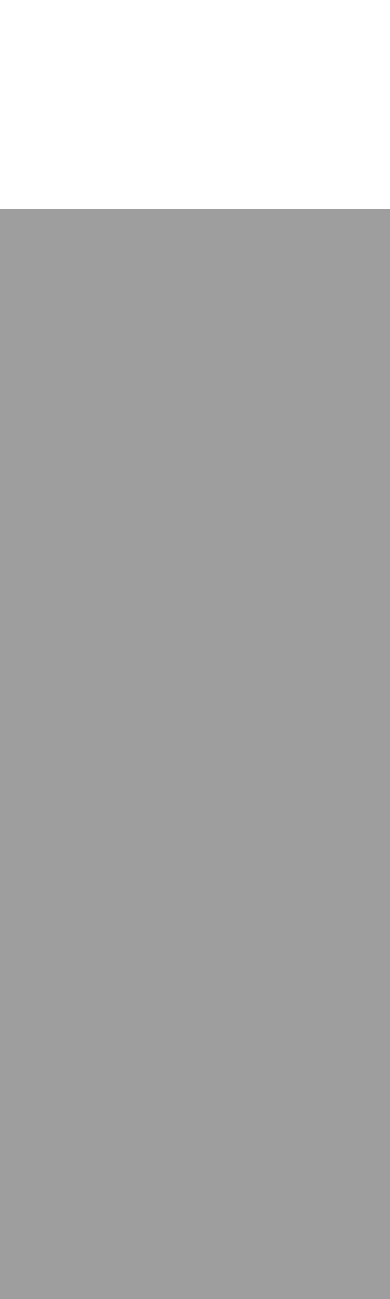
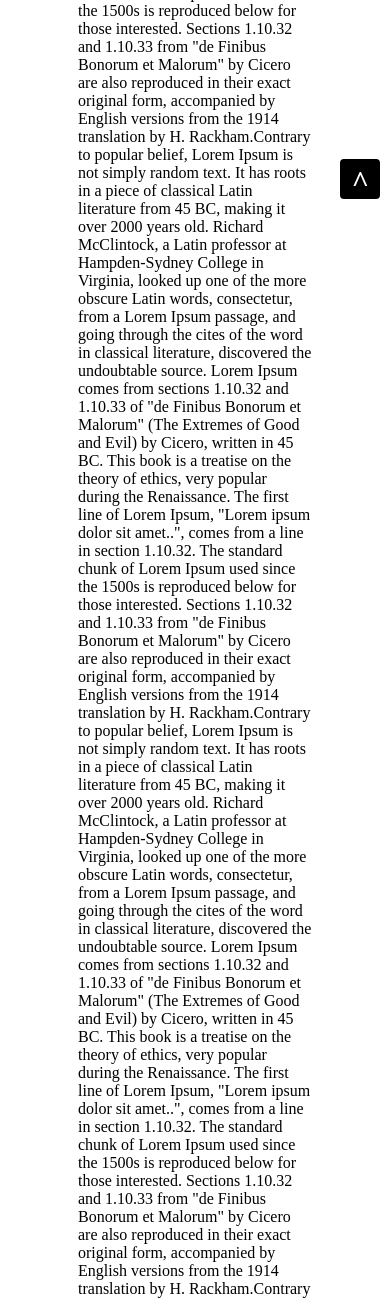
Before and after one commit to YasithaRanga/OnlineLibrarySystem, a PHP site: page /template.html in a window 390 px wide. Shown: the part 635-1934 px from the top of the page. Before the commit the page ends 844 px from the top, so only its background shows below. Run offline with PHP 8.4, Linux system fonts and the light colour scheme.

Commit message:
Footer, Header and Go to Top button Completed

```diff
--- a/CSS/globalBackToTopButton.css
+++ b/CSS/globalBackToTopButton.css
@@ -1 +1,45 @@
-/* CSS Document */
+html{
+	scroll-behavior: smooth;
+}
+
+#backToTopBtn{
+	scroll-behavior: smooth;
+	color:white;
+	background: black;
+	font-size: 40px;
+	display: inline-block;
+	width: 50px;
+	height: 50px;
+	font-weight: bolder;
+	line-height: 60px;
+	z-index: 1000;
+	text-align: center;
+	border-radius: 4px;
+	position: fixed;
+	bottom: 30px;
+	right: 30px;
+	transition: ease 500ms;
+	text-decoration: none;
+}
+
+#backToTopBtn:hover{
+	color:black;
+	background: white;
+	font-size: 51px;
+	transition: ease 500ms;
+}
+
+@media all and (max-width: 480px){
+	#backToTopBtn{
+		width: 40px;
+		height: 40px;
+		font-size: 30px;
+		line-height: 45px;
+		bottom: 10px;
+		right: 10px;
+	}
+	#backToTopBtn:hover{
+		font-size: 31px;
+		line-height: 50px;
+	}
+}
--- a/CSS/globalHeader.css
+++ b/CSS/globalHeader.css
@@ -2,7 +2,10 @@
 	margin: 0;
 	padding: 0;
 }
-
+.content{
+	width:75%;
+	margin: auto;
+}
 .globalHeader{
 	background-color: #000000;
 	background-image: url("../Image/background1.gif");
@@ -147,7 +150,10 @@
 /* Mobile Resoponsive */
 
 @media all and (max-width: 480px){
-	.globalHeader{
+
+	.content{
+		width:60%;
+		margin: auto;
 	}
 	.globalNav{
 		z-index: 1000;
@@ -168,7 +174,7 @@
 		width: 100%;
 	}
 	.navList{
-
+		margin-bottom: -5px;
 		background-color: white;
 		list-style: none;
 		display: none;
@@ -214,7 +220,7 @@
 		height: 50px;
 		width: 100%;
 		display: flex;
-		padding-left: 0;
+		padding-left: 5%;
 		margin-left: 0;
 		background-color: black;
 		z-index: 1000;
@@ -222,7 +228,6 @@
 
 	.active{
 		display: block;
-		transition: ease 50000ms;
 	}
 	.headerLogo{
 		width: 40%;
--- a/template.html
+++ b/template.html
@@ -7,6 +7,12 @@
 	<link rel="stylesheet" type="text/css" href="CSS/globalHeader.css">
 	<link rel="stylesheet" type="text/css" href="CSS/globalFooter.css">
 	<!-------------- ---------------------->
+
+
+	<!-- Global back to top button stylesheet -->
+	<link rel="stylesheet" type="text/css" href="CSS/globalBackToTopButton.css">
+	<!-------------- ---------------------->
+
 	<!-- this page stylesheet --
 	<link rel="stylesheet" type="text/css" href="">
 	>
@@ -15,9 +21,11 @@
 </head>
 <body>
 	<!-- Back to top Button --->
+	<a href="#pageTop" id="backToTopBtn">
+		<i class="upSymbol">^</i>
+	</a>
 
-
-	<header class="globalHeader">
+	<header class="globalHeader" id="pageTop">
 		<div class="headerContainer">
 			<!-- Logo -->
 			<div class="headerLogo">
@@ -54,8 +62,47 @@
 
 
 	<content>
-		<div class="divcon">
-		<h1>Content</h1>
+		<div class="content">
+			<h1>Content</h1>
+			<p>Contrary to popular belief, Lorem Ipsum is not simply random text. It has roots in a piece of classical Latin literature from 45 BC, making it over 2000 years old. Richard McClintock, a Latin professor at Hampden-Sydney College in Virginia, looked up one of the more obscure Latin words, consectetur, from a Lorem Ipsum passage, and going through the cites of the word in classical literature, discovered the undoubtable source. Lorem Ipsum comes from sections 1.10.32 and 1.10.33 of "de Finibus Bonorum et Malorum" (The Extremes of Good and Evil) by Cicero, written in 45 BC. This book is a treatise on the theory of ethics, very popular during the Renaissance. The first line of Lorem Ipsum, "Lorem ipsum dolor sit amet..", comes from a line in section 1.10.32.
+
+The standard chunk of Lorem Ipsum used since the 1500s is reproduced below for those interested. Sections 1.10.32 and 1.10.33 from "de Finibus Bonorum et Malorum" by Cicero are also reproduced in their exact original form, accompanied by English versions from the 1914 translation by H. Rackham.Contrary to popular belief, Lorem Ipsum is not simply random text. It has roots in a piece of classical Latin literature from 45 BC, making it over 2000 years old. Richard McClintock, a Latin professor at Hampden-Sydney College in Virginia, looked up one of the more obscure Latin words, consectetur, from a Lorem Ipsum passage, and going through the cites of the word in classical literature, discovered the undoubtable source. Lorem Ipsum comes from sections 1.10.32 and 1.10.33 of "de Finibus Bonorum et Malorum" (The Extremes of Good and Evil) by Cicero, written in 45 BC. This book is a treatise on the theory of ethics, very popular during the Renaissance. The first line of Lorem Ipsum, "Lorem ipsum dolor sit amet..", comes from a line in section 1.10.32.
+
+The standard chunk of Lorem Ipsum used since the 1500s is reproduced below for those interested. Sections 1.10.32 and 1.10.33 from "de Finibus Bonorum et Malorum" by Cicero are also reproduced in their exact original form, accompanied by English versions from the 1914 translation by H. Rackham.Contrary to popular belief, Lorem Ipsum is not simply random text. It has roots in a piece of classical Latin literature from 45 BC, making it over 2000 years old. Richard McClintock, a Latin professor at Hampden-Sydney College in Virginia, looked up one of the more obscure Latin words, consectetur, from a Lorem Ipsum passage, and going through the cites of the word in classical literature, discovered the undoubtable source. Lorem Ipsum comes from sections 1.10.32 and 1.10.33 of "de Finibus Bonorum et Malorum" (The Extremes of Good and Evil) by Cicero, written in 45 BC. This book is a treatise on the theory of ethics, very popular during the Renaissance. The first line of Lorem Ipsum, "Lorem ipsum dolor sit amet..", comes from a line in section 1.10.32.
+
+The standard chunk of Lorem Ipsum used since the 1500s is reproduced below for those interested. Sections 1.10.32 and 1.10.33 from "de Finibus Bonorum et Malorum" by Cicero are also reproduced in their exact original form, accompanied by English versions from the 1914 translation by H. Rackham.Contrary to popular belief, Lorem Ipsum is not simply random text. It has roots in a piece of classical Latin literature from 45 BC, making it over 2000 years old. Richard McClintock, a Latin professor at Hampden-Sydney College in Virginia, looked up one of the more obscure Latin words, consectetur, from a Lorem Ipsum passage, and going through the cites of the word in classical literature, discovered the undoubtable source. Lorem Ipsum comes from sections 1.10.32 and 1.10.33 of "de Finibus Bonorum et Malorum" (The Extremes of Good and Evil) by Cicero, written in 45 BC. This book is a treatise on the theory of ethics, very popular during the Renaissance. The first line of Lorem Ipsum, "Lorem ipsum dolor sit amet..", comes from a line in section 1.10.32.
+
+The standard chunk of Lorem Ipsum used since the 1500s is reproduced below for those interested. Sections 1.10.32 and 1.10.33 from "de Finibus Bonorum et Malorum" by Cicero are also reproduced in their exact original form, accompanied by English versions from the 1914 translation by H. Rackham.Contrary to popular belief, Lorem Ipsum is not simply random text. It has roots in a piece of classical Latin literature from 45 BC, making it over 2000 years old. Richard McClintock, a Latin professor at Hampden-Sydney College in Virginia, looked up one of the more obscure Latin words, consectetur, from a Lorem Ipsum passage, and going through the cites of the word in classical literature, discovered the undoubtable source. Lorem Ipsum comes from sections 1.10.32 and 1.10.33 of "de Finibus Bonorum et Malorum" (The Extremes of Good and Evil) by Cicero, written in 45 BC. This book is a treatise on the theory of ethics, very popular during the Renaissance. The first line of Lorem Ipsum, "Lorem ipsum dolor sit amet..", comes from a line in section 1.10.32.
+
+The standard chunk of Lorem Ipsum used since the 1500s is reproduced below for those interested. Sections 1.10.32 and 1.10.33 from "de Finibus Bonorum et Malorum" by Cicero are also reproduced in their exact original form, accompanied by English versions from the 1914 translation by H. Rackham.Contrary to popular belief, Lorem Ipsum is not simply random text. It has roots in a piece of classical Latin literature from 45 BC, making it over 2000 years old. Richard McClintock, a Latin professor at Hampden-Sydney College in Virginia, looked up one of the more obscure Latin words, consectetur, from a Lorem Ipsum passage, and going through the cites of the word in classical literature, discovered the undoubtable source. Lorem Ipsum comes from sections 1.10.32 and 1.10.33 of "de Finibus Bonorum et Malorum" (The Extremes of Good and Evil) by Cicero, written in 45 BC. This book is a treatise on the theory of ethics, very popular during the Renaissance. The first line of Lorem Ipsum, "Lorem ipsum dolor sit amet..", comes from a line in section 1.10.32.
+
+The standard chunk of Lorem Ipsum used since the 1500s is reproduced below for those interested. Sections 1.10.32 and 1.10.33 from "de Finibus Bonorum et Malorum" by Cicero are also reproduced in their exact original form, accompanied by English versions from the 1914 translation by H. Rackham.Contrary to popular belief, Lorem Ipsum is not simply random text. It has roots in a piece of classical Latin literature from 45 BC, making it over 2000 years old. Richard McClintock, a Latin professor at Hampden-Sydney College in Virginia, looked up one of the more obscure Latin words, consectetur, from a Lorem Ipsum passage, and going through the cites of the word in classical literature, discovered the undoubtable source. Lorem Ipsum comes from sections 1.10.32 and 1.10.33 of "de Finibus Bonorum et Malorum" (The Extremes of Good and Evil) by Cicero, written in 45 BC. This book is a treatise on the theory of ethics, very popular during the Renaissance. The first line of Lorem Ipsum, "Lorem ipsum dolor sit amet..", comes from a line in section 1.10.32.
+
+The standard chunk of Lorem Ipsum used since the 1500s is reproduced below for those interested. Sections 1.10.32 and 1.10.33 from "de Finibus Bonorum et Malorum" by Cicero are also reproduced in their exact original form, accompanied by English versions from the 1914 translation by H. Rackham.Contrary to popular belief, Lorem Ipsum is not simply random text. It has roots in a piece of classical Latin literature from 45 BC, making it over 2000 years old. Richard McClintock, a Latin professor at Hampden-Sydney College in Virginia, looked up one of the more obscure Latin words, consectetur, from a Lorem Ipsum passage, and going through the cites of the word in classical literature, discovered the undoubtable source. Lorem Ipsum comes from sections 1.10.32 and 1.10.33 of "de Finibus Bonorum et Malorum" (The Extremes of Good and Evil) by Cicero, written in 45 BC. This book is a treatise on the theory of ethics, very popular during the Renaissance. The first line of Lorem Ipsum, "Lorem ipsum dolor sit amet..", comes from a line in section 1.10.32.
+
+The standard chunk of Lorem Ipsum used since the 1500s is reproduced below for those interested. Sections 1.10.32 and 1.10.33 from "de Finibus Bonorum et Malorum" by Cicero are also reproduced in their exact original form, accompanied by English versions from the 1914 translation by H. Rackham.Contrary to popular belief, Lorem Ipsum is not simply random text. It has roots in a piece of classical Latin literature from 45 BC, making it over 2000 years old. Richard McClintock, a Latin professor at Hampden-Sydney College in Virginia, looked up one of the more obscure Latin words, consectetur, from a Lorem Ipsum passage, and going through the cites of the word in classical literature, discovered the undoubtable source. Lorem Ipsum comes from sections 1.10.32 and 1.10.33 of "de Finibus Bonorum et Malorum" (The Extremes of Good and Evil) by Cicero, written in 45 BC. This book is a treatise on the theory of ethics, very popular during the Renaissance. The first line of Lorem Ipsum, "Lorem ipsum dolor sit amet..", comes from a line in section 1.10.32.
+
+The standard chunk of Lorem Ipsum used since the 1500s is reproduced below for those interested. Sections 1.10.32 and 1.10.33 from "de Finibus Bonorum et Malorum" by Cicero are also reproduced in their exact original form, accompanied by English versions from the 1914 translation by H. Rackham.Contrary to popular belief, Lorem Ipsum is not simply random text. It has roots in a piece of classical Latin literature from 45 BC, making it over 2000 years old. Richard McClintock, a Latin professor at Hampden-Sydney College in Virginia, looked up one of the more obscure Latin words, consectetur, from a Lorem Ipsum passage, and going through the cites of the word in classical literature, discovered the undoubtable source. Lorem Ipsum comes from sections 1.10.32 and 1.10.33 of "de Finibus Bonorum et Malorum" (The Extremes of Good and Evil) by Cicero, written in 45 BC. This book is a treatise on the theory of ethics, very popular during the Renaissance. The first line of Lorem Ipsum, "Lorem ipsum dolor sit amet..", comes from a line in section 1.10.32.
+
+The standard chunk of Lorem Ipsum used since the 1500s is reproduced below for those interested. Sections 1.10.32 and 1.10.33 from "de Finibus Bonorum et Malorum" by Cicero are also reproduced in their exact original form, accompanied by English versions from the 1914 translation by H. Rackham.Contrary to popular belief, Lorem Ipsum is not simply random text. It has roots in a piece of classical Latin literature from 45 BC, making it over 2000 years old. Richard McClintock, a Latin professor at Hampden-Sydney College in Virginia, looked up one of the more obscure Latin words, consectetur, from a Lorem Ipsum passage, and going through the cites of the word in classical literature, discovered the undoubtable source. Lorem Ipsum comes from sections 1.10.32 and 1.10.33 of "de Finibus Bonorum et Malorum" (The Extremes of Good and Evil) by Cicero, written in 45 BC. This book is a treatise on the theory of ethics, very popular during the Renaissance. The first line of Lorem Ipsum, "Lorem ipsum dolor sit amet..", comes from a line in section 1.10.32.
+
+The standard chunk of Lorem Ipsum used since the 1500s is reproduced below for those interested. Sections 1.10.32 and 1.10.33 from "de Finibus Bonorum et Malorum" by Cicero are also reproduced in their exact original form, accompanied by English versions from the 1914 translation by H. Rackham.Contrary to popular belief, Lorem Ipsum is not simply random text. It has roots in a piece of classical Latin literature from 45 BC, making it over 2000 years old. Richard McClintock, a Latin professor at Hampden-Sydney College in Virginia, looked up one of the more obscure Latin words, consectetur, from a Lorem Ipsum passage, and going through the cites of the word in classical literature, discovered the undoubtable source. Lorem Ipsum comes from sections 1.10.32 and 1.10.33 of "de Finibus Bonorum et Malorum" (The Extremes of Good and Evil) by Cicero, written in 45 BC. This book is a treatise on the theory of ethics, very popular during the Renaissance. The first line of Lorem Ipsum, "Lorem ipsum dolor sit amet..", comes from a line in section 1.10.32.
+
+The standard chunk of Lorem Ipsum used since the 1500s is reproduced below for those interested. Sections 1.10.32 and 1.10.33 from "de Finibus Bonorum et Malorum" by Cicero are also reproduced in their exact original form, accompanied by English versions from the 1914 translation by H. Rackham.Contrary to popular belief, Lorem Ipsum is not simply random text. It has roots in a piece of classical Latin literature from 45 BC, making it over 2000 years old. Richard McClintock, a Latin professor at Hampden-Sydney College in Virginia, looked up one of the more obscure Latin words, consectetur, from a Lorem Ipsum passage, and going through the cites of the word in classical literature, discovered the undoubtable source. Lorem Ipsum comes from sections 1.10.32 and 1.10.33 of "de Finibus Bonorum et Malorum" (The Extremes of Good and Evil) by Cicero, written in 45 BC. This book is a treatise on the theory of ethics, very popular during the Renaissance. The first line of Lorem Ipsum, "Lorem ipsum dolor sit amet..", comes from a line in section 1.10.32.
+
+The standard chunk of Lorem Ipsum used since the 1500s is reproduced below for those interested. Sections 1.10.32 and 1.10.33 from "de Finibus Bonorum et Malorum" by Cicero are also reproduced in their exact original form, accompanied by English versions from the 1914 translation by H. Rackham.Contrary to popular belief, Lorem Ipsum is not simply random text. It has roots in a piece of classical Latin literature from 45 BC, making it over 2000 years old. Richard McClintock, a Latin professor at Hampden-Sydney College in Virginia, looked up one of the more obscure Latin words, consectetur, from a Lorem Ipsum passage, and going through the cites of the word in classical literature, discovered the undoubtable source. Lorem Ipsum comes from sections 1.10.32 and 1.10.33 of "de Finibus Bonorum et Malorum" (The Extremes of Good and Evil) by Cicero, written in 45 BC. This book is a treatise on the theory of ethics, very popular during the Renaissance. The first line of Lorem Ipsum, "Lorem ipsum dolor sit amet..", comes from a line in section 1.10.32.
+
+The standard chunk of Lorem Ipsum used since the 1500s is reproduced below for those interested. Sections 1.10.32 and 1.10.33 from "de Finibus Bonorum et Malorum" by Cicero are also reproduced in their exact original form, accompanied by English versions from the 1914 translation by H. Rackham.Contrary to popular belief, Lorem Ipsum is not simply random text. It has roots in a piece of classical Latin literature from 45 BC, making it over 2000 years old. Richard McClintock, a Latin professor at Hampden-Sydney College in Virginia, looked up one of the more obscure Latin words, consectetur, from a Lorem Ipsum passage, and going through the cites of the word in classical literature, discovered the undoubtable source. Lorem Ipsum comes from sections 1.10.32 and 1.10.33 of "de Finibus Bonorum et Malorum" (The Extremes of Good and Evil) by Cicero, written in 45 BC. This book is a treatise on the theory of ethics, very popular during the Renaissance. The first line of Lorem Ipsum, "Lorem ipsum dolor sit amet..", comes from a line in section 1.10.32.
+
+The standard chunk of Lorem Ipsum used since the 1500s is reproduced below for those interested. Sections 1.10.32 and 1.10.33 from "de Finibus Bonorum et Malorum" by Cicero are also reproduced in their exact original form, accompanied by English versions from the 1914 translation by H. Rackham.Contrary to popular belief, Lorem Ipsum is not simply random text. It has roots in a piece of classical Latin literature from 45 BC, making it over 2000 years old. Richard McClintock, a Latin professor at Hampden-Sydney College in Virginia, looked up one of the more obscure Latin words, consectetur, from a Lorem Ipsum passage, and going through the cites of the word in classical literature, discovered the undoubtable source. Lorem Ipsum comes from sections 1.10.32 and 1.10.33 of "de Finibus Bonorum et Malorum" (The Extremes of Good and Evil) by Cicero, written in 45 BC. This book is a treatise on the theory of ethics, very popular during the Renaissance. The first line of Lorem Ipsum, "Lorem ipsum dolor sit amet..", comes from a line in section 1.10.32.
+
+The standard chunk of Lorem Ipsum used since the 1500s is reproduced below for those interested. Sections 1.10.32 and 1.10.33 from "de Finibus Bonorum et Malorum" by Cicero are also reproduced in their exact original form, accompanied by English versions from the 1914 translation by H. Rackham.Contrary to popular belief, Lorem Ipsum is not simply random text. It has roots in a piece of classical Latin literature from 45 BC, making it over 2000 years old. Richard McClintock, a Latin professor at Hampden-Sydney College in Virginia, looked up one of the more obscure Latin words, consectetur, from a Lorem Ipsum passage, and going through the cites of the word in classical literature, discovered the undoubtable source. Lorem Ipsum comes from sections 1.10.32 and 1.10.33 of "de Finibus Bonorum et Malorum" (The Extremes of Good and Evil) by Cicero, written in 45 BC. This book is a treatise on the theory of ethics, very popular during the Renaissance. The first line of Lorem Ipsum, "Lorem ipsum dolor sit amet..", comes from a line in section 1.10.32.
+
+The standard chunk of Lorem Ipsum used since the 1500s is reproduced below for those interested. Sections 1.10.32 and 1.10.33 from "de Finibus Bonorum et Malorum" by Cicero are also reproduced in their exact original form, accompanied by English versions from the 1914 translation by H. Rackham.Contrary to popular belief, Lorem Ipsum is not simply random text. It has roots in a piece of classical Latin literature from 45 BC, making it over 2000 years old. Richard McClintock, a Latin professor at Hampden-Sydney College in Virginia, looked up one of the more obscure Latin words, consectetur, from a Lorem Ipsum passage, and going through the cites of the word in classical literature, discovered the undoubtable source. Lorem Ipsum comes from sections 1.10.32 and 1.10.33 of "de Finibus Bonorum et Malorum" (The Extremes of Good and Evil) by Cicero, written in 45 BC. This book is a treatise on the theory of ethics, very popular during the Renaissance. The first line of Lorem Ipsum, "Lorem ipsum dolor sit amet..", comes from a line in section 1.10.32.
+
+The standard chunk of Lorem Ipsum used since the 1500s is reproduced below for those interested. Sections 1.10.32 and 1.10.33 from "de Finibus Bonorum et Malorum" by Cicero are also reproduced in their exact original form, accompanied by English versions from the 1914 translation by H. Rackham.Contrary to popular belief, Lorem Ipsum is not simply random text. It has roots in a piece of classical Latin literature from 45 BC, making it over 2000 years old. Richard McClintock, a Latin professor at Hampden-Sydney College in Virginia, looked up one of the more obscure Latin words, consectetur, from a Lorem Ipsum passage, and going through the cites of the word in classical literature, discovered the undoubtable source. Lorem Ipsum comes from sections 1.10.32 and 1.10.33 of "de Finibus Bonorum et Malorum" (The Extremes of Good and Evil) by Cicero, written in 45 BC. This book is a treatise on the theory of ethics, very popular during the Renaissance. The first line of Lorem Ipsum, "Lorem ipsum dolor sit amet..", comes from a line in section 1.10.32.
+
+The standard chunk of Lorem Ipsum used since the 1500s is reproduced below for those interested. Sections 1.10.32 and 1.10.33 from "de Finibus Bonorum et Malorum" by Cicero are also reproduced in their exact original form, accompanied by English versions from the 1914 translation by H. Rackham.</p>
 		</div>
 	</content>
 
```
